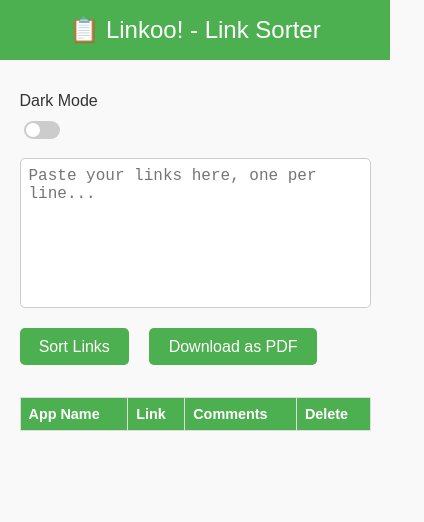
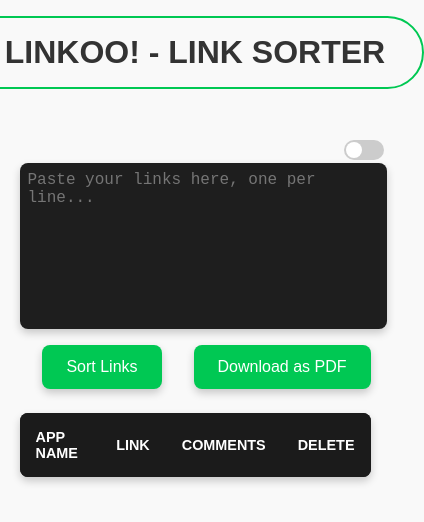
Before and after one commit to sonivaibhav-git/MiniProjects-js, a plain HTML site: page linkoo/index.html in a window 390 px wide. Shown: the whole page, 424 px wide, since content can reach past the window. Drawn offline with nearby package versions, Linux system fonts and the light colour scheme.

Commit message:
edited Html File

```diff
--- a/Practice/Q1/style.css
+++ /dev/null
@@ -1,46 +0,0 @@
-*{
-    margin: 0;
-    padding: 0;
-    box-sizing: border-box;
-}
-body{
-    height: 100%;
-    width: 100%;
-    display: flex;
-    flex-direction: column;
-    gap: 2rem;
-    justify-content: center;
-    align-items: center;
-}
-#center{
-    width: 400px;
-    height: 200px;
-    border: 2px solid black;
-    cursor: pointer;
-    border-radius: 5px;
-}
-h1{
-    margin-top: 2rem;
-    text-align: center;
-    font-size: 2rem;
-    color: #272727;
-}
-p{
-    text-align: center;
-    font-size: 1.5rem;
-}
-.para{
-    width: 50rem;
-}
-
-#box{
-    position: absolute;
-    top: 50%;
-    left: 50%;
-    transform: translate(-50%,-50%);
-    width: 200px;
-    height: 300px;
-    border: 2px solid black;
-    cursor: pointer;
-    border-radius: 5px;
-}
--- a/Practice/style.css
+++ /dev/null
@@ -1,38 +0,0 @@
-*{
-    margin: 0;
-    padding: 0;
-    box-sizing: border-box;
-}
-body{
-    height: 100%;
-    width: 100%;
-    display: flex;
-    flex-direction: column;
-    gap: 2rem;
-    justify-content: center;
-    align-items: center;
-}
-#center{
-    position: absolute;
-    top: 50%;
-    left: 50%;
-    transform: translate(-50%, -50%);
-    width: 400px;
-    height: 200px;
-    border: 2px solid black;
-    cursor: pointer;
-    border-radius: 5px;
-}
-h1{
-    margin-top: 2rem;
-    text-align: center;
-    font-size: 2rem;
-    color: #272727;
-}
-p{
-    text-align: center;
-    font-size: 1.5rem;
-}
-.para{
-    width: 50rem;
-}
--- a/linkoo/css/style.css
+++ b/linkoo/css/style.css
@@ -1,10 +1,13 @@
 :root {
-    --light-bg: #f9f9f9;
+    --primary-color: #00C853;
+    --secondary-color: #1B1B1B;
+    --light-bg: #F9F9F9;
     --light-text: #333;
-    --dark-bg: #121212;
-    --dark-text: #f9f9f9;
-    --primary-color: #4CAF50;
-    --highlight-color: #ffcccb;
+    --dark-bg: #191919;
+    --dark-text: #fefefe;
+    --card-bg: #1E1E1E;
+    --card-text: #FFFFFF;
+    --highlight-color: #FF5252;
 }
 
 body {
@@ -13,8 +16,11 @@ body {
     background-color: var(--light-bg);
     color: var(--light-text);
     transition: background-color 0.5s, color 0.5s;
-    padding: 0;
-    box-sizing: border-box;
+  display:flex;
+  justify-content:center;
+  align-items:center;
+  flex-direction:column;
+  gap: 1rem;
 }
 
 .dark-mode {
@@ -23,11 +29,15 @@ body {
 }
 
 header {
-    background-color: var(--primary-color);
-    color: #fff;
+  margin-top:1rem;
+    border: 2px solid var(--primary-color);
     text-align: center;
-    padding: 1rem 0;
-    font-size: 1.5rem;
+    padding: 1rem 1em;
+    font-size: 2rem;
+    font-weight: bold;
+    text-transform: uppercase;
+    width: 50%;
+  border-radius:3rem;
 }
 
 .container {
@@ -42,57 +52,67 @@ textarea {
     margin-bottom: 1rem;
     padding: 0.5rem;
     font-size: 1rem;
-    border: 1px solid #ccc;
-    border-radius: 5px;
+    border: none;
+    border-radius: 8px;
+    background-color: var(--card-bg);
+    color: var(--card-text);
     resize: none;
-    box-sizing: border-box;
+    box-shadow: 0 4px 8px rgba(0, 0, 0, 0.2);
 }
 
 button {
-    padding: 0.6rem 1.2rem;
+    padding: 0.8rem 1.5rem;
     margin-right: 1rem;
     border: none;
     background-color: var(--primary-color);
     color: #fff;
     cursor: pointer;
     font-size: 1rem;
-    border-radius: 5px;
+    border-radius: 8px;
     transition: 0.3s;
+    box-shadow: 0 4px 8px rgba(0, 0, 0, 0.2);
 }
 
 button:hover {
-    background-color: #388e3c;
+    background-color: #009624;
 }
 
 .table-container {
     margin-top: 1.5rem;
-    overflow-x: auto;
+    width: auto;
+
 }
 
 table {
     width: 100%;
     border-collapse: collapse;
-    margin-top: 1rem;
-    table-layout: fixed;
+    background-color: var(--card-bg);
+    color: var(--card-text);
+    border-radius: 8px;
+    overflow: hidden;
+    box-shadow: 0 4px 8px rgba(0, 0, 0, 0.2);
 }
 
 th, td {
-    border: 1px solid #ddd;
-    padding: 0.8rem;
+    padding: 1rem;
     text-align: left;
-    word-wrap: break-word;
 }
 
 th {
-    background-color: var(--primary-color);
+    background-color: var(--secondary-color);
     color: #fff;
+    text-transform: uppercase;
+}
+
+td {
+    border-top: 1px solid rgba(255, 255, 255, 0.1);
 }
 
 td a {
     color: var(--primary-color);
     text-decoration: none;
-    display: inline-block;
-    max-width: 200px;
+    font-weight: bold;
+    display: block;
     overflow: hidden;
     text-overflow: ellipsis;
     white-space: nowrap;
@@ -103,9 +123,9 @@ td a:hover {
 }
 
 .delete-btn {
-    color: red;
+    color: var(--highlight-color);
     cursor: pointer;
-    font-size: 1.2rem;
+    font-size: 1.5rem;
 }
 
 .highlight {
@@ -114,12 +134,16 @@ td a:hover {
 
 .slider-container {
     display: flex;
-    align-items: center;
+    flex-direction: column;
+    align-items: end;
+    flex-wrap: wrap;
+    justify-content: flex-end;
     margin-bottom: 1rem;
 }
 
 .slider-label {
     margin-right: 1rem;
+    font-size: 1rem;
 }
 
 input[type="checkbox"] {
@@ -152,50 +176,25 @@ input[type="checkbox"]::before {
 input[type="checkbox"]:checked::before {
     left: 22px;
 }
+.cta{
+    display:flex;
+    flex-direction: row;
+    flex-wrap: wrap;
+    gap:1rem;
+}
 
-/* Make the table responsive for smaller screens */
+
 @media (max-width: 768px) {
-    .table-container {
-        margin-top: 1rem;
-        overflow-x: auto;
+    header {
+        width:100%;
+    }
+    table {
+        font-size: 0.9rem;
+        width:100%;
+        overflow-x: hidden;
     }
 
-    table {
-        width: 100%;
-        table-layout: auto; /* Allows table to resize */
-    }
-
-    th, td {
-        padding: 0.5rem; /* Reduce padding for smaller screens */
-        font-size: 0.9rem;
-    }
-
-    /* Ensure the links in the table are displayed properly on small screens */
-    td a {
-        max-width: 150px; /* Limit width to avoid overflow */
-        white-space: normal;
-        word-wrap: break-word;
+    .slider-container {
+        justify-content: space-between;
     }
 }
-
-/* Adjust the dark mode toggle for mobile view */
-@media (max-width: 480px) {
-    .slider-container {
-        flex-direction: column; /* Stack the label and checkbox */
-        align-items: flex-start;
-    }
-
-    .slider-label {
-        margin-bottom: 0.5rem; /* Space between the label and checkbox */
-    }
-
-    input[type="checkbox"] {
-        width: 36px; /* Make the checkbox a bit smaller */
-        height: 18px;
-    }
-
-    input[type="checkbox"]::before {
-        width: 14px;
-        height: 14px; /* Adjust the knob size */
-    }
-}
--- a/linkoo/index.html
+++ b/linkoo/index.html
@@ -6,17 +6,20 @@
     <title>Linkoo! - Link Sorter</title>
     <link rel="stylesheet" href="https://cdnjs.cloudflare.com/ajax/libs/font-awesome/6.0.0-beta3/css/all.min.css">
     <link rel="stylesheet" href="./css/style.css">
+
 </head>
- <body>
-    <header>📋 Linkoo! - Link Sorter</header>
+<body>
+    <header> Linkoo! - Link Sorter</header>
     <div class="container">
         <div class="slider-container">
-            <span class="slider-label">Dark Mode</span>
             <input type="checkbox" id="themeToggle">
+            <textarea id="linkInput" placeholder="Paste your links here, one per line..."></textarea>
+            <div class="cta">  <button onclick="sortLinks()">Sort Links</button>
+        <button onclick="downloadPDF()">Download as PDF</button>
+    </div>
+
         </div>
-        <textarea id="linkInput" placeholder="Paste your links here, one per line..."></textarea>
-        <button onclick="sortLinks()">Sort Links</button>
-        <button onclick="downloadPDF()">Download as PDF</button>
+
         <div class="table-container">
             <table id="linkTable">
                 <thead>
@@ -33,7 +36,6 @@
     </div>
     <script src="https://cdnjs.cloudflare.com/ajax/libs/jspdf/2.4.0/jspdf.umd.min.js"></script>
     <script src="https://cdnjs.cloudflare.com/ajax/libs/jspdf-autotable/3.5.23/jspdf.plugin.autotable.min.js"></script>
-
-    <script src="./js/script.js"></script>
+   <script src="./js/script.js"></script>
 </body>
 </html>
--- a/linkoo/js/script.js
+++ b/linkoo/js/script.js
@@ -1,105 +1,143 @@
-const { jsPDF } = window.jspdf;
+const { jsPDF } = window.jspdf
 
+// Load saved data on page load
+document.addEventListener('DOMContentLoaded', () => {
+  loadTableFromLocalStorage()
+  loadThemeFromLocalStorage()
+})
+
+// Theme toggle handling
 document.getElementById('themeToggle').addEventListener('change', function () {
-            document.body.classList.toggle('dark-mode', this.checked);
-        });
+  document.body.classList.toggle('dark-mode', this.checked)
+  localStorage.setItem('darkMode', this.checked)
+})
 
-        document.addEventListener("DOMContentLoaded", loadTableFromLocalStorage);
-
-        function sortLinks() {
-            const input = document.getElementById("linkInput").value.trim();
+// Function to sort links
+function sortLinks () {
+  const input = document.getElementById('linkInput').value.trim()
   if (!input) {
-                alert("Please paste the link first");
-                return;
+    alert('Please paste the link first')
+    return
   }
 
-            const lines = input.split("\n").filter(link => link.trim() !== "");
-            const tableBody = document.querySelector("#linkTable tbody");
+  const lines = input.split('\n').filter(link => link.trim() !== '')
+  const tableBody = document.querySelector('#linkTable tbody')
 
   lines.forEach(link => {
     if (!checkDuplicate(link)) {
-                    const appName = new URL(link).hostname.replace('www.', '').split('.')[0];
-                    const shortenedLink = shortenUrl(link);
-                    addTableRow(appName, link, shortenedLink);
+      const appName = new URL(link).hostname.replace('www.', '').split('.')[0]
+      const shortenedLink = shortenUrl(link)
+      addTableRow(appName, link, shortenedLink, '')
     }
-            });
+  })
 
-            document.getElementById("linkInput").value = "";
-            saveTableToLocalStorage();
+  document.getElementById('linkInput').value = ''
+  saveTableToLocalStorage()
 }
 
-        function shortenUrl(link) {
-            const urlObj = new URL(link);
-            const host = urlObj.hostname.replace('www.', '');
-            return `${host}`;
+// Function to shorten URLs
+function shortenUrl (link) {
+  return new URL(link).hostname.replace('www.', '')
 }
 
-        function checkDuplicate(link) {
-            let isDuplicate = false;
-            document.querySelectorAll("#linkTable tbody tr").forEach(row => {
-                const existingLink = row.cells[1].querySelector("a").href;
+// Check if the link already exists
+function checkDuplicate (link) {
+  let isDuplicate = false
+  document.querySelectorAll('#linkTable tbody tr').forEach(row => {
+    const existingLink = row.cells[1].querySelector('a').href
     if (existingLink === link) {
-                    isDuplicate = true;
-                    row.classList.add('highlight');
-                    setTimeout(() => row.classList.remove('highlight'), 2000);
+      isDuplicate = true
+      row.classList.add('highlight')
+      setTimeout(() => row.classList.remove('highlight'), 2000)
     }
-            });
-            if (isDuplicate) alert("The link already exists!");
-            return isDuplicate;
+  })
+  if (isDuplicate) alert('The link already exists!')
+  return isDuplicate
 }
 
-        function addTableRow(appName, link, shortenedLink) {
-            const tableBody = document.querySelector("#linkTable tbody");
+// Add a new row to the table
+function addTableRow (appName, link, shortenedLink, comment) {
+  const tableBody = document.querySelector('#linkTable tbody')
   const row = `<tr>
                     <td>${appName}</td>
                     <td><a href="${link}" target="_blank">${shortenedLink}</a></td>
-                            <td contenteditable="true" onblur="updateComment(this)"></td>
+                    <td contenteditable="true" onblur="updateComment(this)">${comment}</td>
                     <td><span class="delete-btn" onclick="deleteRow(this)">&#10060;</span></td>
-                        </tr>`;
-            tableBody.insertAdjacentHTML("beforeend", row);
+                </tr>`
+  tableBody.insertAdjacentHTML('beforeend', row)
 }
 
-        function updateComment(td) {
-            saveTableToLocalStorage();
+// Update comment on blur
+function updateComment (td) {
+  saveTableToLocalStorage()
 }
 
-        function deleteRow(button) {
-            button.parentElement.parentElement.remove();
-            saveTableToLocalStorage();
+// Delete row from the table
+function deleteRow (button) {
+  button.parentElement.parentElement.remove()
+  saveTableToLocalStorage()
 }
 
-        function saveTableToLocalStorage() {
-            const tableData = [];
-            document.querySelectorAll("#linkTable tbody tr").forEach(tr => {
-                const appName = tr.cells[0].innerText;
-                const link = tr.cells[1].querySelector("a").href;
-                const comment = tr.cells[2].innerText;
-                tableData.push({ appName, link, comment });
-            });
-            localStorage.setItem("linkTableData", JSON.stringify(tableData));
+// Save table data to local storage
+function saveTableToLocalStorage () {
+  const tableData = []
+  document.querySelectorAll('#linkTable tbody tr').forEach(tr => {
+    const appName = tr.cells[0].innerText
+    const link = tr.cells[1].querySelector('a').href
+    const comment = tr.cells[2].innerText
+    tableData.push({ appName, link, comment })
+  })
+  localStorage.setItem('linkTableData', JSON.stringify(tableData))
 }
 
-        function loadTableFromLocalStorage() {
-            const tableData = JSON.parse(localStorage.getItem("linkTableData") || "[]");
+// Load table from local storage
+function loadTableFromLocalStorage () {
+  const tableData = JSON.parse(localStorage.getItem('linkTableData') || '[]')
   tableData.forEach(({ appName, link, comment }) => {
-                const shortenedLink = shortenUrl(link);
-                addTableRow(appName, link, shortenedLink);
-            });
+    const shortenedLink = shortenUrl(link)
+    addTableRow(appName, link, shortenedLink, comment)
+  })
 }
 
-        function downloadPDF() {
-            const doc = new jsPDF();
-            doc.text("Linkoo! - Sorted Links", 10, 10);
+// Load theme from local storage
+function loadThemeFromLocalStorage () {
+  const darkMode = JSON.parse(localStorage.getItem('darkMode'))
+  document.body.classList.toggle('dark-mode', darkMode)
+  document.getElementById('themeToggle').checked = darkMode
+}
 
-            const rows = [];
-            document.querySelectorAll("#linkTable tbody tr").forEach(tr => {
-                rows.push([tr.cells[0].innerText, tr.cells[1].querySelector("a").href, tr.cells[2].innerText]);
-            });
+// Generate and download PDF
+function downloadPDF () {
+  const doc = new jsPDF()
+  const header = 'Linkoo! - Sorted Links'
+  doc.text(header, 10, 10)
+
+  const rows = []
+  document.querySelectorAll('#linkTable tbody tr').forEach(tr => {
+    const appName = tr.cells[0].innerText
+    const link = tr.cells[1].querySelector('a').href
+    const shortenedLink = shortenUrl(link)
+    const comment = tr.cells[2].innerText
+    rows.push([appName, { content: shortenedLink, link: link }, comment])
+  })
 
   doc.autoTable({
-                head: [['App Name', 'Link', 'Comments']],
-                body: rows
-            });
+    head: [['App Name', 'Shortened Link', 'Comments']],
+    body: rows,
+    didDrawCell: function (data) {
+      if (data.column.index === 1 && data.cell.section === 'body') {
+        const link = document
+          .querySelectorAll('#linkTable tbody tr')
+          [data.row.index].cells[1].querySelector('a').href
+        doc.link(data.cell.x, data.cell.y, data.cell.width, data.cell.height, {
+          url: link
+        })
+      }
+    }
+  })
 
-            doc.save("linkoo_sorted_links.pdf");
+  doc.save(`${header.replace(/\s+/g, '_')}.pdf`)
 }
+
+// Event listener for download PDF button
+document.getElementById('downloadPDFBtn').addEventListener('click', downloadPDF)
```
Also changed, not shown: Practice/Q1.js (deleted, +0 -33 lines), Practice/Q1/Q1.html (deleted, +0 -23 lines), Practice/Q1/Q1.js (deleted, +0 -35 lines), Practice/index.html (deleted, +0 -21 lines). Lines whose indentation alone changed are shown as unchanged.
